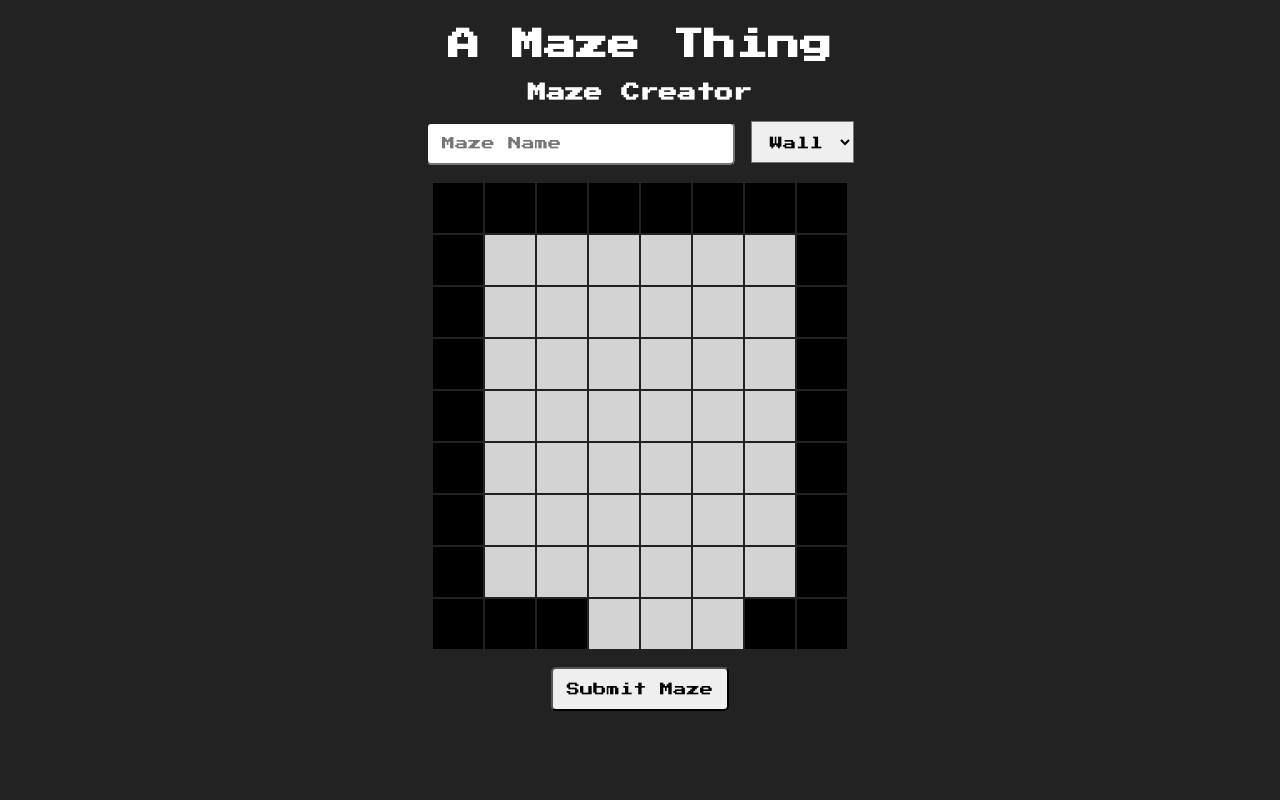
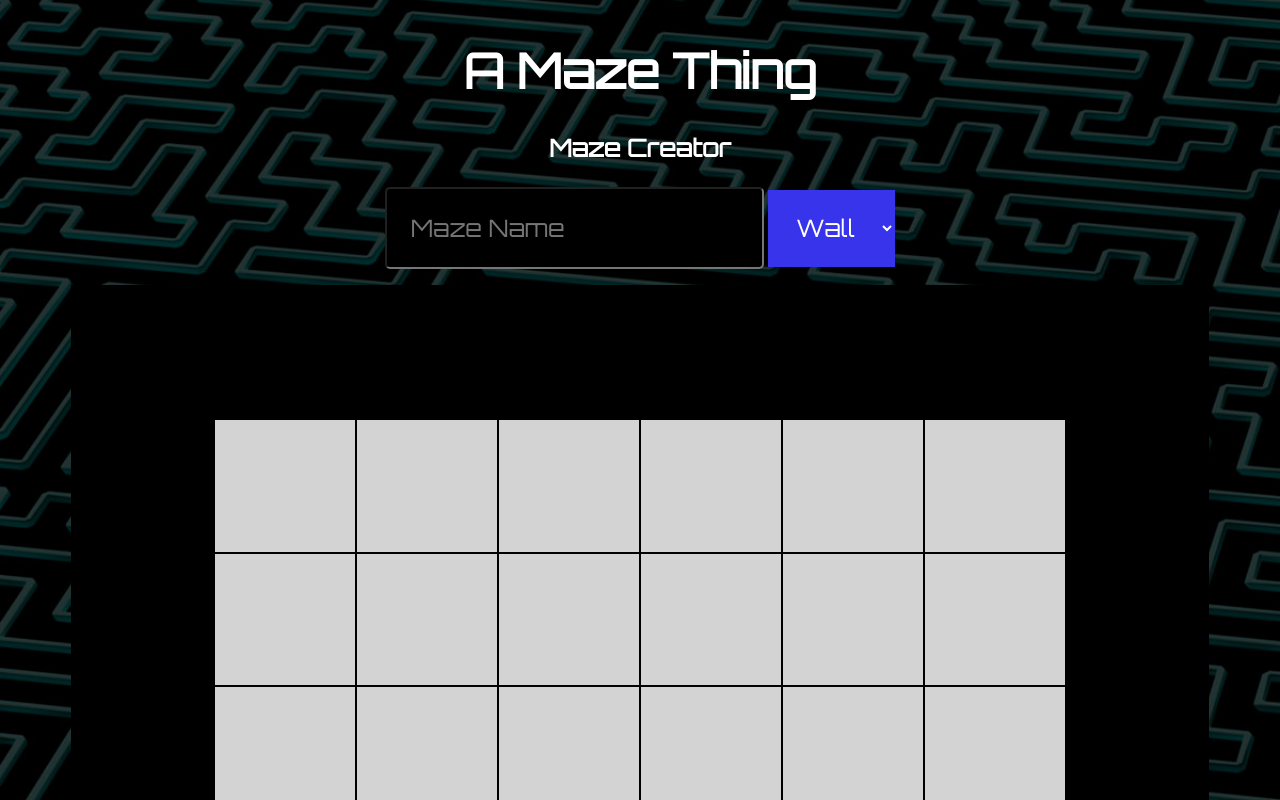
Before and after one commit to kirby-s-keystones/maze-backend, a website: page public/index.html in a window 1280 px wide. Shown: the top 800 px of the page. Drawn offline with nearby package versions, Linux system fonts and the light colour scheme.

Commit message:
styley style

```diff
--- a/public/index.html
+++ b/public/index.html
@@ -3,7 +3,7 @@
   <head>
     <title>A Maze Thing: Maze Creator</title>
     <link
-         href="https://fonts.googleapis.com/css?family=Press+Start+2P"
+      href="https://fonts.googleapis.com/css?family=Orbitron&display=swap"
       rel="stylesheet"
     />
 
@@ -11,7 +11,9 @@
   </head>
 
   <body>
-      <div>
+    <div id="background"></div>
+
+    <div id="content">
       <h1>A Maze Thing</h1>
       <h3 class="text-center">Maze Creator</h3>
     </div>
--- a/public/style.css
+++ b/public/style.css
@@ -1,11 +1,28 @@
 * {
   box-sizing: border-box;
-   font-family: 'Press Start 2P', cursive;
+  font-family: 'Orbitron', sans-serif;
+  font-size: 1em;
+  color: white;
 }
 
 html {
-   background-color: #222;
-   color: white;
+  width: 100vw;
+  height: 100vh;
+  background-color: #000;
+  background-image: url('./assets/bg-web.jpg');
+  background-repeat: no-repeat;
+  background-size: cover;
+}
+
+#background {
+  top: 0;
+  left: 0;
+  width: 100vw;
+  height: 100vh;
+  background-color: #000;
+  opacity: 0.5;
+  z-index: -1;
+  position: fixed;
 }
 
 body {
@@ -13,6 +30,7 @@ body {
   flex-direction: column;
   align-items: center;
 }
+
 .mb-1 {
   margin-bottom: 1em;
 }
@@ -22,22 +40,44 @@ body {
 .text-center {
   text-align: center;
 }
+h1 {
+  font-size: 3em;
+}
+h3 {
+  font-size: 1.5em;
+}
 input {
   padding: 1em;
   border-radius: 5px;
+  background-color: #000;
+  font-size: 1.5em;
 }
 button {
   padding: 1em;
   border-radius: 5px;
+  border: 0;
+  width: 10em;
+  background-color: #3734eb;
+  font-size: 1.5em;
 }
 select {
   -webkit-appearance: menulist-button;
-   height: 3.2em;
   text-align: center;
   padding: 1em;
+  height: 3.2em;
+  min-width: 4em;
+  border: 0;
+  background-color: #3734eb;
+  font-size: 1.5em;
 }
 
 /* your CSS below! */
+
+table {
+  background-color: #000;
+  width: 90%;
+  min-height: 1200px;
+}
 td {
   width: 50px;
   height: 50px;
```
Also changed, not shown: public/assets/bg-web.jpg (added). Lines whose indentation alone changed are shown as unchanged.
